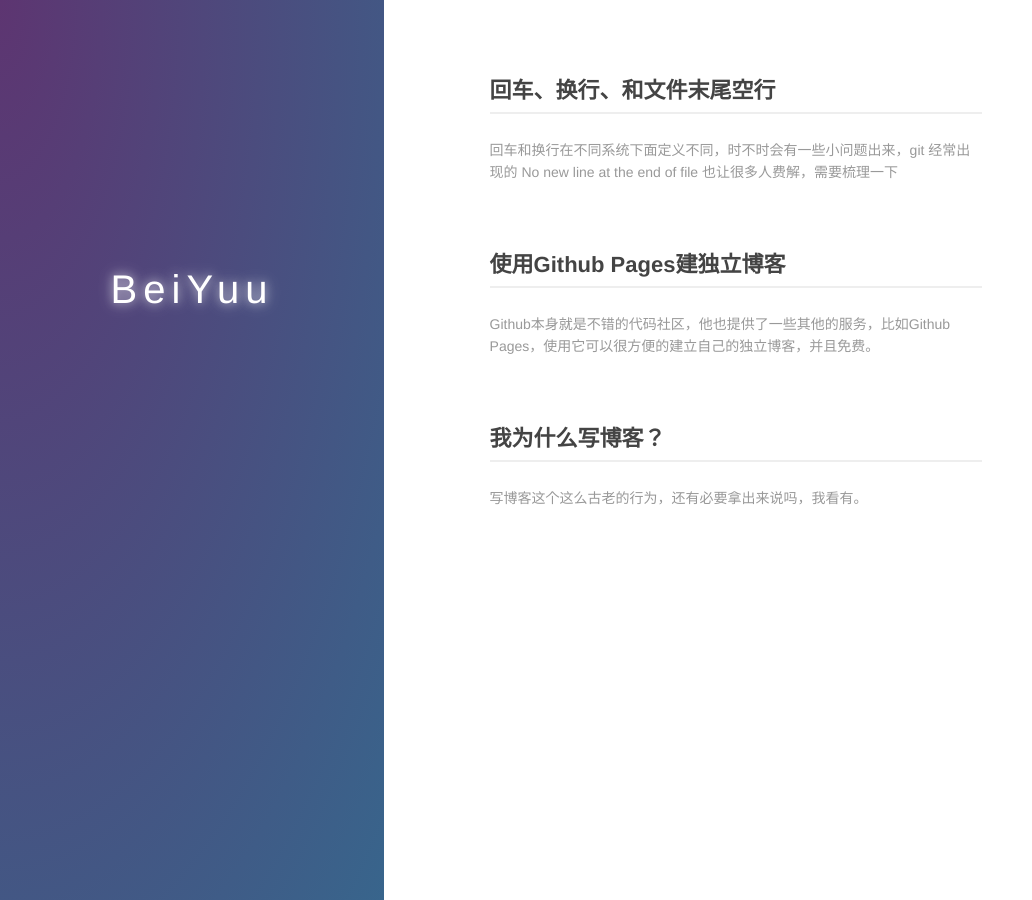
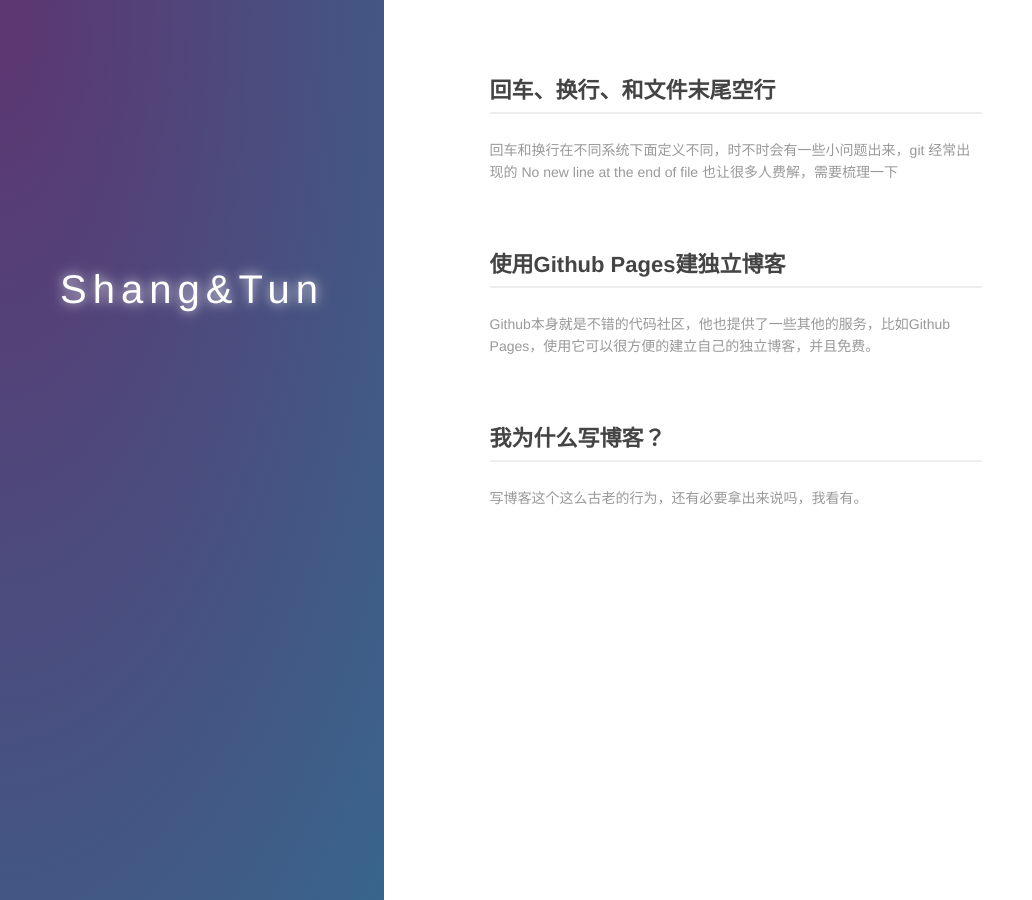
Before and after one commit to Jarvis7923/Jarvis7923.github.io, a Jekyll site: the page built from index.md, in a window 1280 px wide. Shown: the whole page, without its empty margins (0-1032 px from the left). Built offline with Jekyll 4.4.1, drawn with Linux system fonts in a browser that asks for light colours.

Commit message:
Change the title

```diff
--- a/index.md
+++ b/index.md
@@ -6,7 +6,7 @@ layout: default
   <div class="index-wrapper">
     <div class="aside">
       <div class="info-card">
-        <h1>BeiYuu</h1>
+        <h1>Shang&Tun</h1>
         <a href="http://weibo.com/beiyuu/" target="_blank"><img src="http://www.weibo.com/favicon.ico" alt="" width="25"/></a>
         <a href="http://www.douban.com/people/beiyuu/" target="_blank"><img src="http://www.douban.com/favicon.ico" alt="" width="22"/></a>
         <a href="http://instagram.com/beiyuu/" target="_blank"><img src="http://d36xtkk24g8jdx.cloudfront.net/bluebar/00c6602/images/ico/favicon.ico" alt="" width="22"/></a>
```
